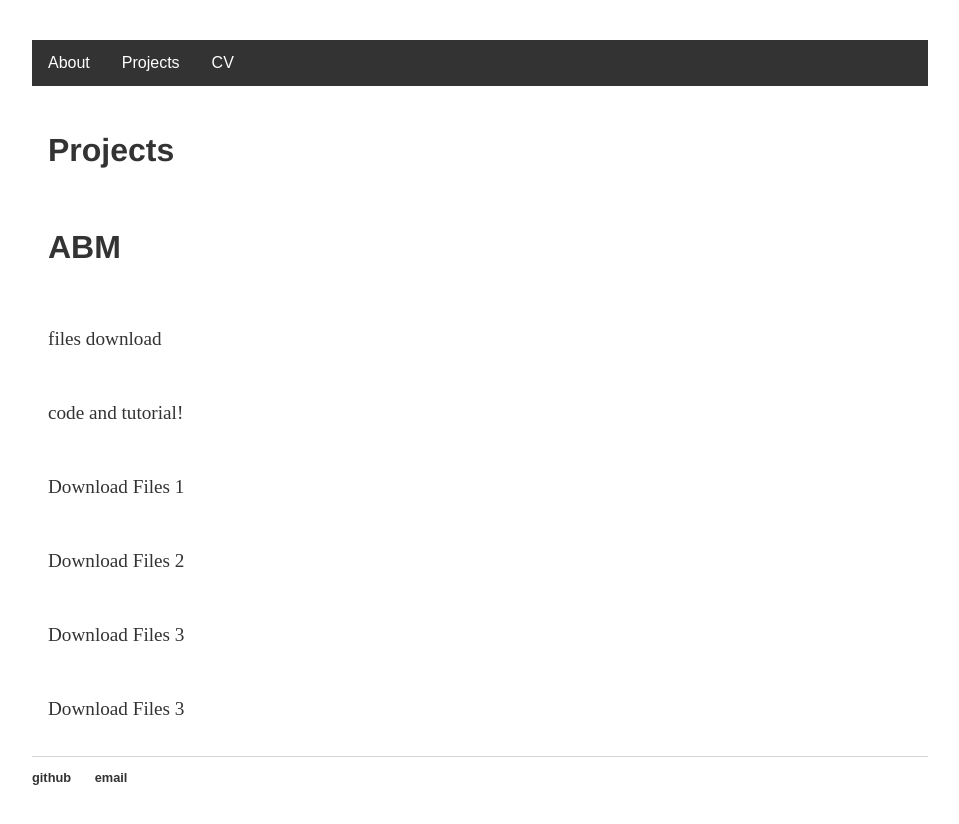
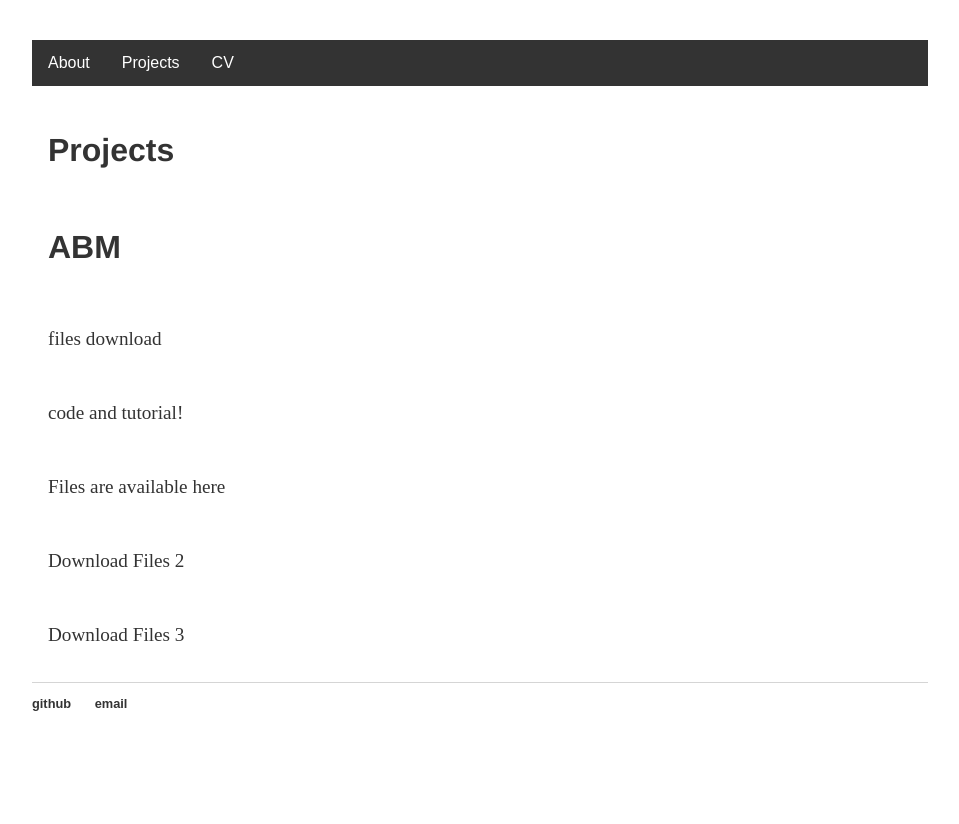
Before and after one commit to lena-kilian/lena-kilian.github.io, a Jekyll site: the page built from abm/index.md, in a window 1280 px wide. Shown: the top 824 px of the page, without its empty margins (160-1119 px from the left). Built offline with Jekyll 4.4.1, drawn with Linux system fonts in a browser that asks for light colours; our own code applies the rules of GitHub Pages for plain Markdown files.

Commit message:
Update index.md

```diff
--- a/abm/index.md
+++ b/abm/index.md
@@ -6,11 +6,9 @@ files download
 
 code and tutorial!
 
-[Download Files 1](https://lena-kilian.github.io/abm/GEOG5995M_CW1)
+Files are available [here](https://github.com/lena-kilian/lena-kilian.github.io/tree/master/abm/GEOG5995M_CW1)
 
 
-[Download Files 2](https://github.com/lena-kilian/lena-kilian.github.io/abm/GEOG5995M_CW1/)
+[Download Files 2](https://github.com/lena-kilian/lena-kilian.github.io/trunk/abm/GEOG5995M_CW1/)
 
-[Download Files 3](https://github.com/lena-kilian/lena-kilian.github.io/abm/GEOG5995M_CW1)
-
-[Download Files 3](https://github.com/lena-kilian/lena-kilian.github.io/abm/GEOG5995M_CW1/docs)
+[Download Files 3](https://github.com/lena-kilian/lena-kilian.github.io/trunk/abm/GEOG5995M_CW1)
```
